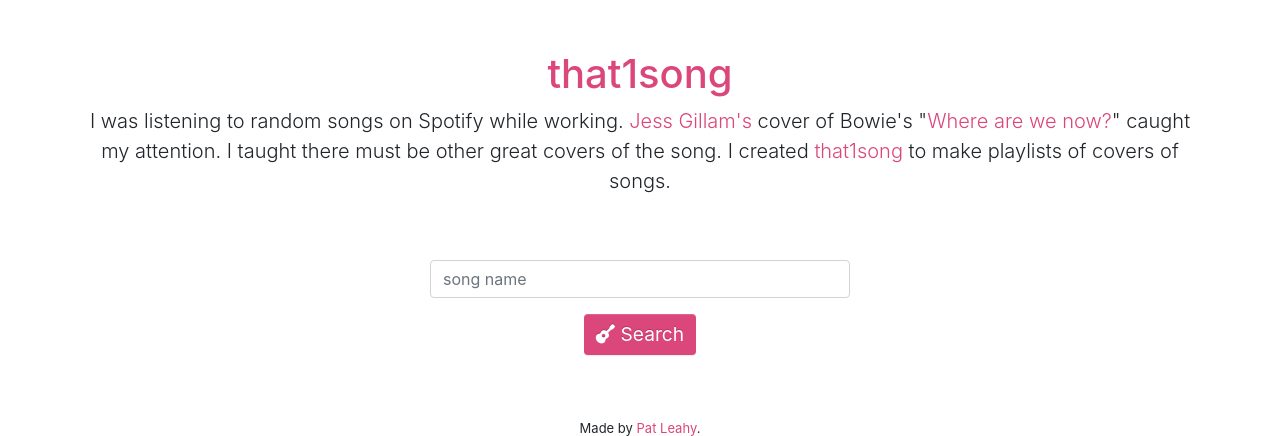
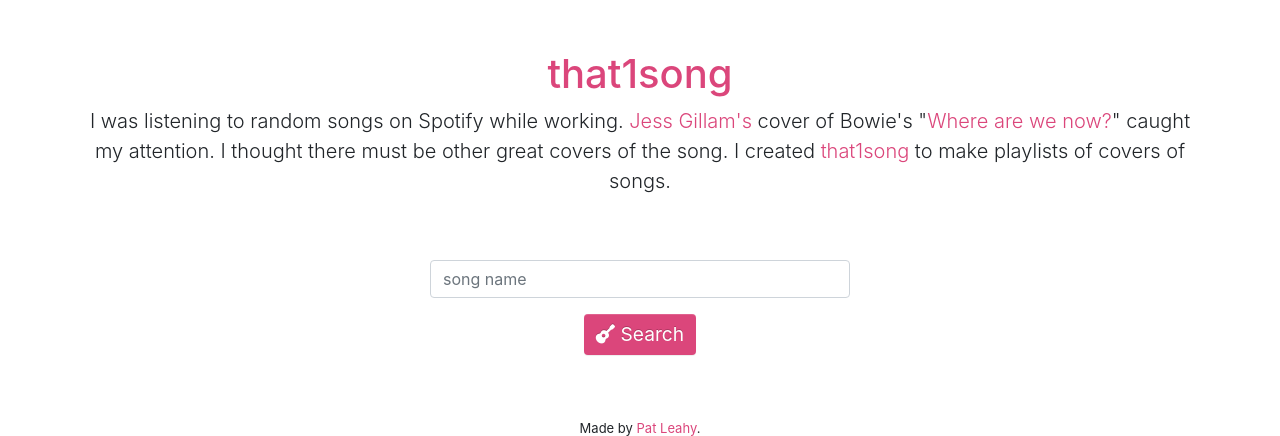
Before and after one commit to patleahy/that1song, a Flask app: page / in a window 1280 px wide. Shown: the top 436 px of the page. Run offline with Flask 2, Linux system fonts and the light colour scheme; some libraries are stand-ins or nearby versions.

Commit message:
Spelling in message.

```diff
--- a/that1song/templates/search.html
+++ b/that1song/templates/search.html
@@ -9,7 +9,7 @@
     <p class="lead">I was listening to random songs on Spotify while working. <a
         href="https://open.spotify.com/track/5DLyk84fKs0ATGTzvZQmFM" target="_blank">Jess Gillam's</a> cover of Bowie's
       "<a href="https://open.spotify.com/track/6GrDJu7q8VAxbKdUlYzezT">Where are we now?</a>" caught my attention. I
-      taught there must be other great covers of the song. I created <a href="/?s=where+are+we+now">that1song</a> to
+      thought there must be other great covers of the song. I created <a href="/?s=where+are+we+now">that1song</a> to
       make playlists of covers of songs.</p>
   </dev>
 </div>
```
